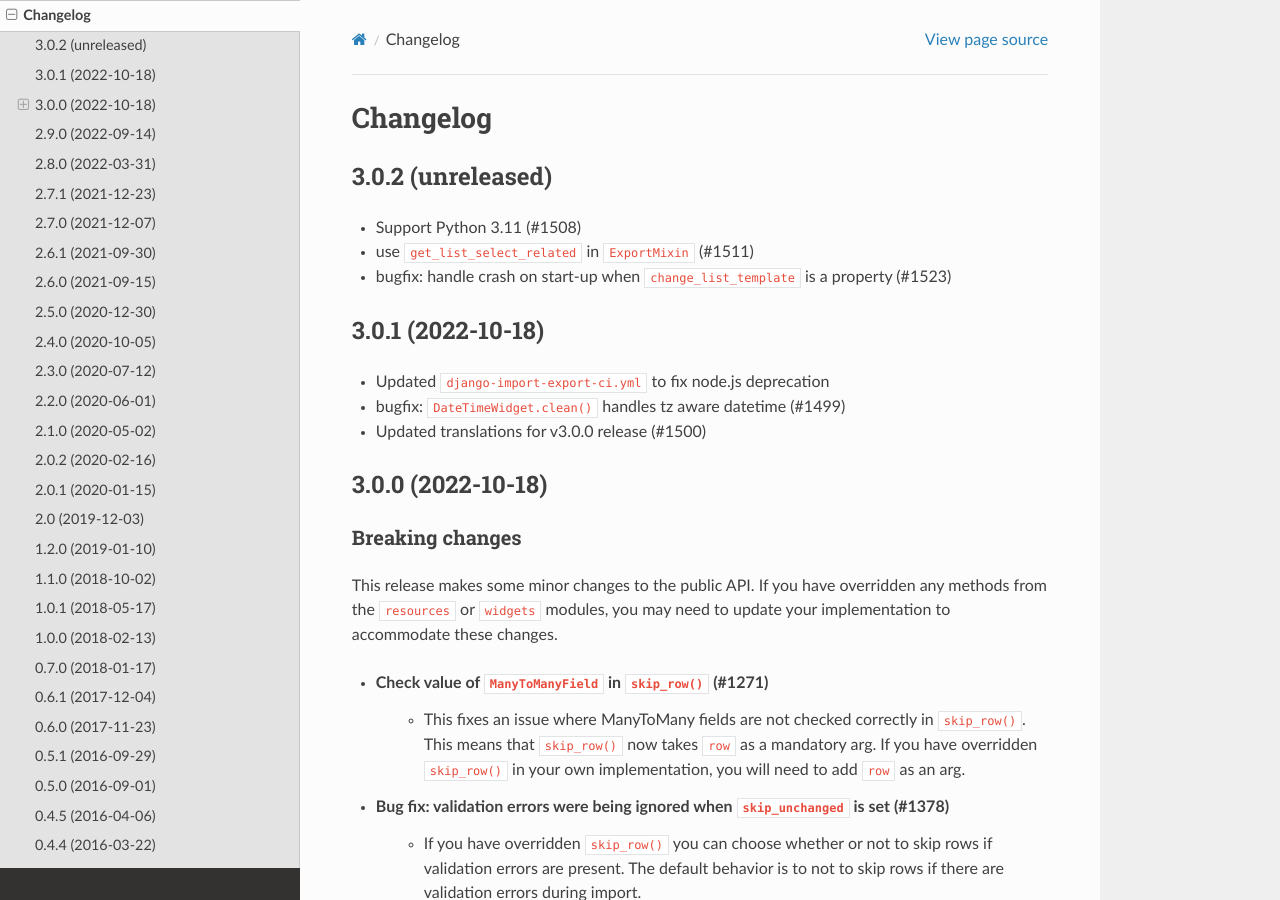
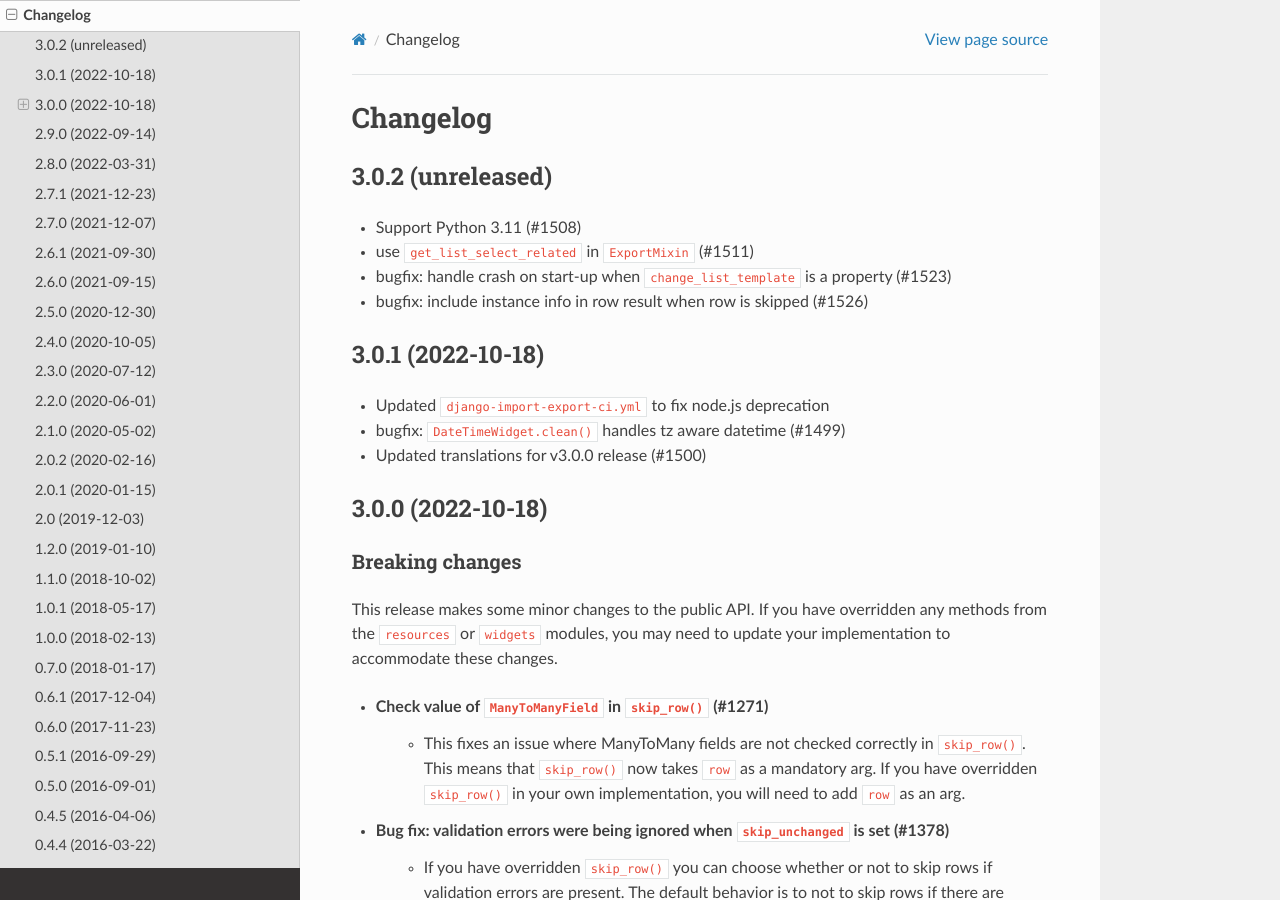
Before and after one commit to django-import-export/django-import-export, a Sphinx documentation site: the page built from docs/changelog.rst, in a window 1280 px wide and 900 px high. Built offline with Sphinx 7.4.7 and the Read the Docs theme 2.0.0, drawn with Linux system fonts in a browser that asks for light colours.

Commit message:
Update changelog.rst

```diff
--- a/docs/changelog.rst
+++ b/docs/changelog.rst
@@ -7,6 +7,7 @@ Changelog
 - Support Python 3.11 (#1508)
 - use ``get_list_select_related`` in ``ExportMixin`` (#1511)
 - bugfix: handle crash on start-up when ``change_list_template`` is a property (#1523)
+- bugfix: include instance info in row result when row is skipped (#1526)
 
 3.0.1 (2022-10-18)
 ------------------
```
